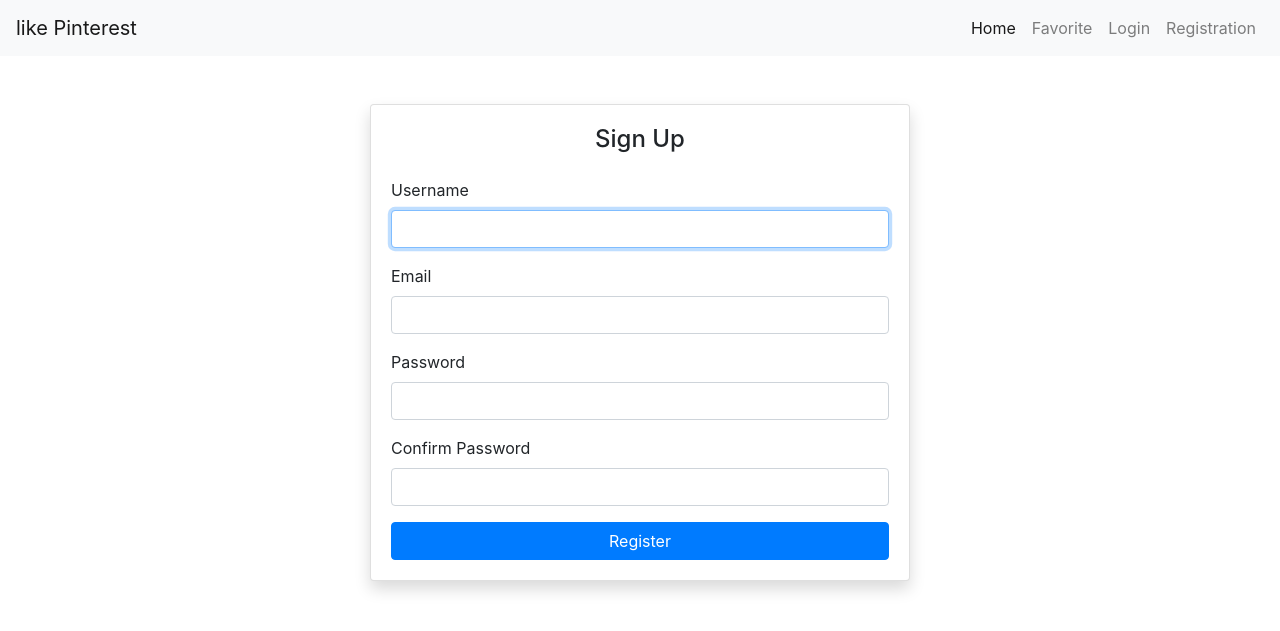
After one commit to PolyakovVictor/ImageStore, a Django app: page /registration/ in a window 1280 px wide. The commit adds this page. Shown: the top 631 px of the page. Run offline with Django 4.2, Linux system fonts and the light colour scheme; some libraries are stand-ins or nearby versions.

Commit message:
edit register form

```diff
--- /dev/null
+++ b/Django/ImageStore/imageStoreApp/forms.py
@@ -0,0 +1,14 @@
+from django.contrib.auth.forms import UserCreationForm
+from django import forms
+from django.contrib.auth.models import User
+
+
+class CreateUserForm(UserCreationForm):
+    username = forms.CharField(widget=forms.TextInput(attrs={'class': 'form-control'}))
+    email = forms.EmailField(widget=forms.EmailInput(attrs={'class': 'form-control'}))
+    password1 = forms.CharField(widget=forms.PasswordInput(attrs={'class': 'form-control'}))
+    password2 = forms.CharField(widget=forms.PasswordInput(attrs={'class': 'form-control'}))
+
+    class Meta:
+        model = User
+        fields = ('username', 'email', 'password1', 'password2')
--- a/Django/ImageStore/imageStoreApp/urls.py
+++ b/Django/ImageStore/imageStoreApp/urls.py
@@ -6,5 +6,7 @@ app_name = 'imageStoreApp'
 urlpatterns = [
     path('', views.home_view, name='home'),
     path('pin/<int:id>', views.pin_detail, name='pin_detail'),
-    path('users/', include('django.contrib.auth.urls'))
+    path('login/', views.login_view, name='login'),
+    path('registration/', views.register, name='registration'),
+    path('logout/', views.logout_view, name='logout')
 ]
--- a/Django/ImageStore/imageStoreApp/views.py
+++ b/Django/ImageStore/imageStoreApp/views.py
@@ -1,5 +1,7 @@
-from django.shortcuts import render
 from .utils import get_pins_data, get_pins_by_id, get_tags_for_pin
+from django.contrib.auth import login, authenticate, logout
+from django.shortcuts import render, redirect
+from .forms import CreateUserForm
 
 
 def home_view(request):
@@ -16,3 +18,31 @@ def pin_detail(request, id):
         'tags': tags,
     }
     return render(request, 'imageStore/pin_detail.html', context)
+
+
+def register(request):
+    if request.method == 'POST':
+        form = CreateUserForm(request.POST)
+        if form.is_valid():
+            user = form.save()
+            login(request, user)
+            return redirect('imageStoreApp:home')
+    else:
+        form = CreateUserForm()
+    return render(request, 'registration/registration.html', {'form': form})
+
+
+def login_view(request):
+    if request.method == 'POST':
+        username = request.POST['username']
+        password = request.POST['password']
+        user = authenticate(request, username=username, password=password)
+        if user is not None:
+            login(request, user)
+            return redirect('imageStoreApp:home')
+    return render(request, 'registration/login.html')
+
+
+def logout_view(request):
+    logout(request)
+    return redirect('imageStoreApp:home')
--- a/Django/ImageStore/templates/base.html
+++ b/Django/ImageStore/templates/base.html
@@ -1,11 +1,15 @@
 <!DOCTYPE html>
 <html lang="en">
 <head>
+    {% csrf_token %}
     {% load static %}
     <meta charset="UTF-8">
     <meta http-equiv="X-UA-Compatible" content="IE=edge">
     <meta name="viewport" content="width=device-width, initial-scale=1.0">
     <link href="https://cdn.jsdelivr.net/npm/bootstrap@5.3.1/dist/css/bootstrap.min.css" rel="stylesheet" integrity="sha384-4bw+/aepP/YC94hEpVNVgiZdgIC5+VKNBQNGCHeKRQN+PtmoHDEXuppvnDJzQIu9" crossorigin="anonymous">
+    <link rel="stylesheet" href="https://stackpath.bootstrapcdn.com/bootstrap/4.1.3/css/bootstrap.min.css" integrity="sha384-MCw98/SFnGE8fJT3GXwEOngsV7Zt27NXFoaoApmYm81iuXoPkFOJwJ8ERdknLPMO" crossorigin="anonymous">
+	<script src="https://ajax.googleapis.com/ajax/libs/jquery/3.3.1/jquery.min.js"></script>
+	<link rel="stylesheet" href="https://use.fontawesome.com/releases/v5.6.1/css/all.css" integrity="sha384-gfdkjb5BdAXd+lj+gudLWI+BXq4IuLW5IT+brZEZsLFm++aCMlF1V92rMkPaX4PP" crossorigin="anonymous">
     <title>Document</title>
 </head>
 <body>
@@ -28,14 +32,14 @@
                         <a class="nav-link" href="#">{{ user }}</a>
                     </li>
                     <li class="nav-item">
-                        <a class="nav-link" href="#">Logout</a>
+                        <a class="nav-link" href="{% url 'imageStoreApp:logout' %}">Logout</a>
                     </li>
                 {% else %}
                     <li class="nav-item">
-                        <a class="nav-link" href="#">Login</a>
+                        <a class="nav-link" href="{% url 'imageStoreApp:login' %}">Login</a>
                     </li>
                     <li class="nav-item">
-                        <a class="nav-link" href="#">Registration</a>
+                        <a class="nav-link" href="{% url 'imageStoreApp:registration' %}">Registration</a>
                     </li>
                 {% endif %}
             </ul>
--- /dev/null
+++ b/Django/ImageStore/templates/registration/registration.html
@@ -0,0 +1,36 @@
+{% extends 'base.html' %}
+{% load static %}
+{% block content %}
+<div class="container mt-5">
+	<div class="row justify-content-center">
+		<div class="col-lg-6">
+			<div class="card shadow">
+				<div class="card-body">
+					<h4 class="card-title text-center mb-4">Sign Up</h4>
+					<form method="post">
+						{% csrf_token %}
+						<div class="mb-3">
+							<label for="{{ form.username.id_for_label }}" class="form-label">Username</label>
+							{{ form.username }}
+						</div>
+						<div class="mb-3">
+							<label for="{{ form.email.id_for_label }}" class="form-label">Email</label>
+							{{ form.email }}
+						</div>
+						<div class="mb-3">
+							<label for="{{ form.password1.id_for_label }}" class="form-label">Password</label>
+							{{ form.password1 }}
+						</div>
+						<div class="mb-3">
+							<label for="{{ form.password2.id_for_label }}" class="form-label">Confirm Password</label>
+							{{ form.password2 }}
+						</div>
+						<button type="submit" class="btn btn-primary w-100">Register</button>
+					</form>
+				</div>
+			</div>
+		</div>
+	</div>
+</div>
+<script src="https://cdn.jsdelivr.net/npm/bootstrap/dist/js/bootstrap.bundle.min.js"></script>
+{% endblock %}
--- a/pyproject.toml
+++ b/pyproject.toml
@@ -13,6 +13,8 @@ uvicorn = "^0.23.0"
 sqlalchemy = "^2.0.19"
 python-dotenv = "^1.0.0"
 pyscopg2 = "^66.0.2"
+pyjwt = "^2.8.0"
+python-decouple = "^3.8"
 
 
 [build-system]
```
Also changed, not shown: Django/ImageStore/ImageStore/settings.py (+7 -2 lines), Django/ImageStore/imageStoreApp/static/imageStore/style.css (+41 -0 lines), Django/ImageStore/imageStoreApp/utils.py (+7 -3 lines), Django/ImageStore/templates/registration/login.html (added, +29 -0 lines), 1 other file.
